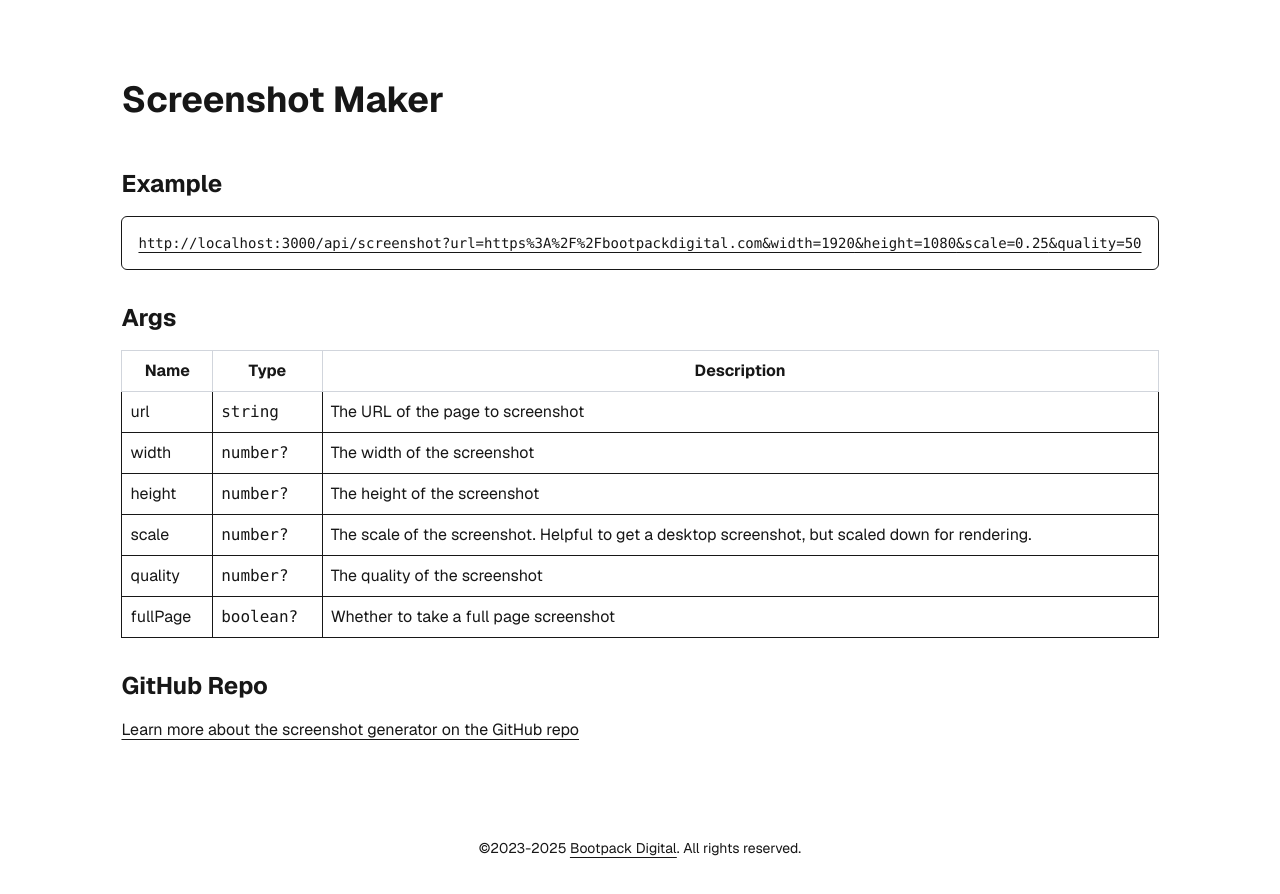
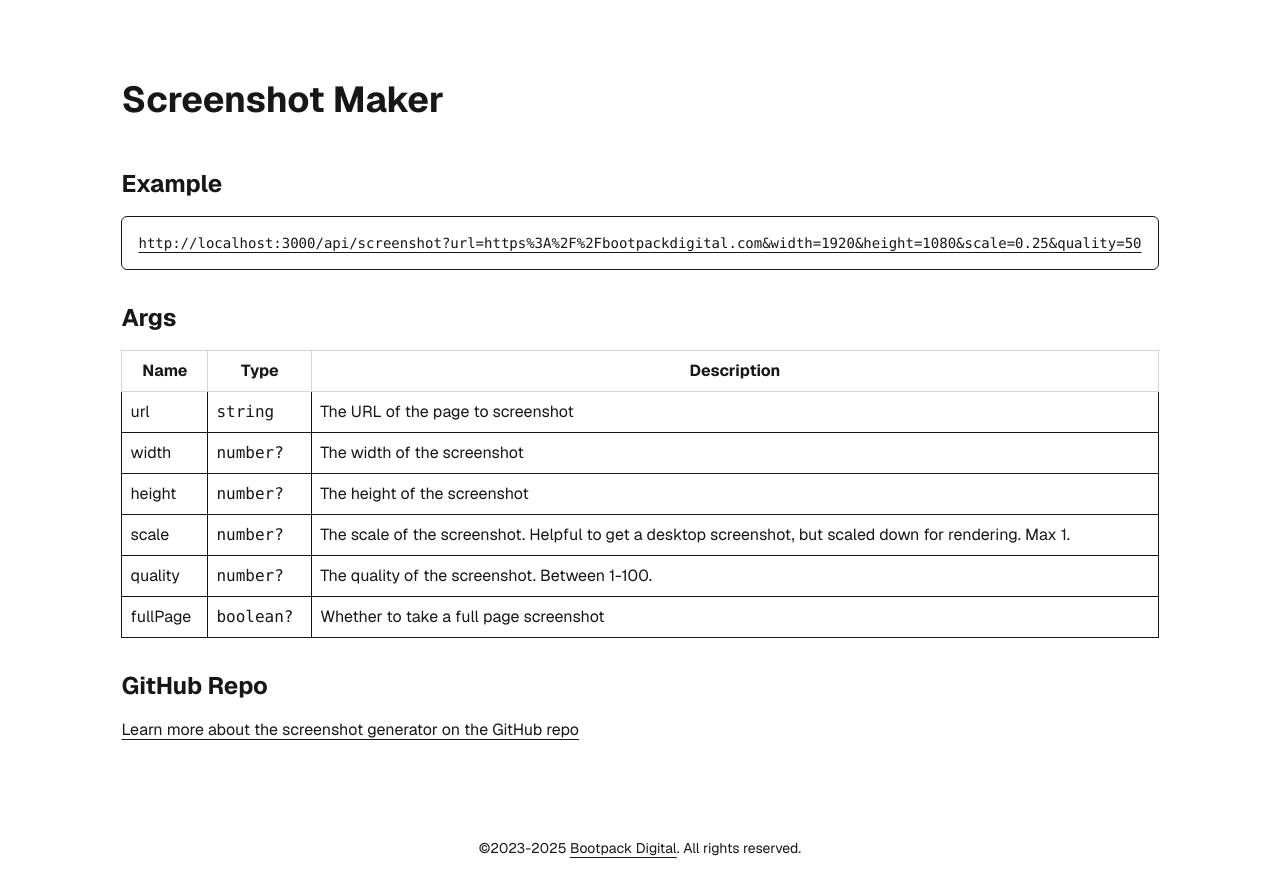
Before and after one commit to michaelbonner/screenshot-maker, a Next.js app: page / in a window 1280 px wide. Shown: the top 894 px of the page. Built offline with nearby package versions, Linux system fonts and the light colour scheme.

Commit message:
More info about args

```diff
--- a/src/app/page.tsx
+++ b/src/app/page.tsx
@@ -21,12 +21,12 @@ const args = [
     name: "scale",
     type: "number?",
     description:
-      "The scale of the screenshot. Helpful to get a desktop screenshot, but scaled down for rendering.",
+      "The scale of the screenshot. Helpful to get a desktop screenshot, but scaled down for rendering. Max 1.",
   },
   {
     name: "quality",
     type: "number?",
-    description: "The quality of the screenshot",
+    description: "The quality of the screenshot. Between 1-100.",
   },
   {
     name: "fullPage",
```
Also changed, not shown: 1 other file (tests, documents, lock files or other folders).
